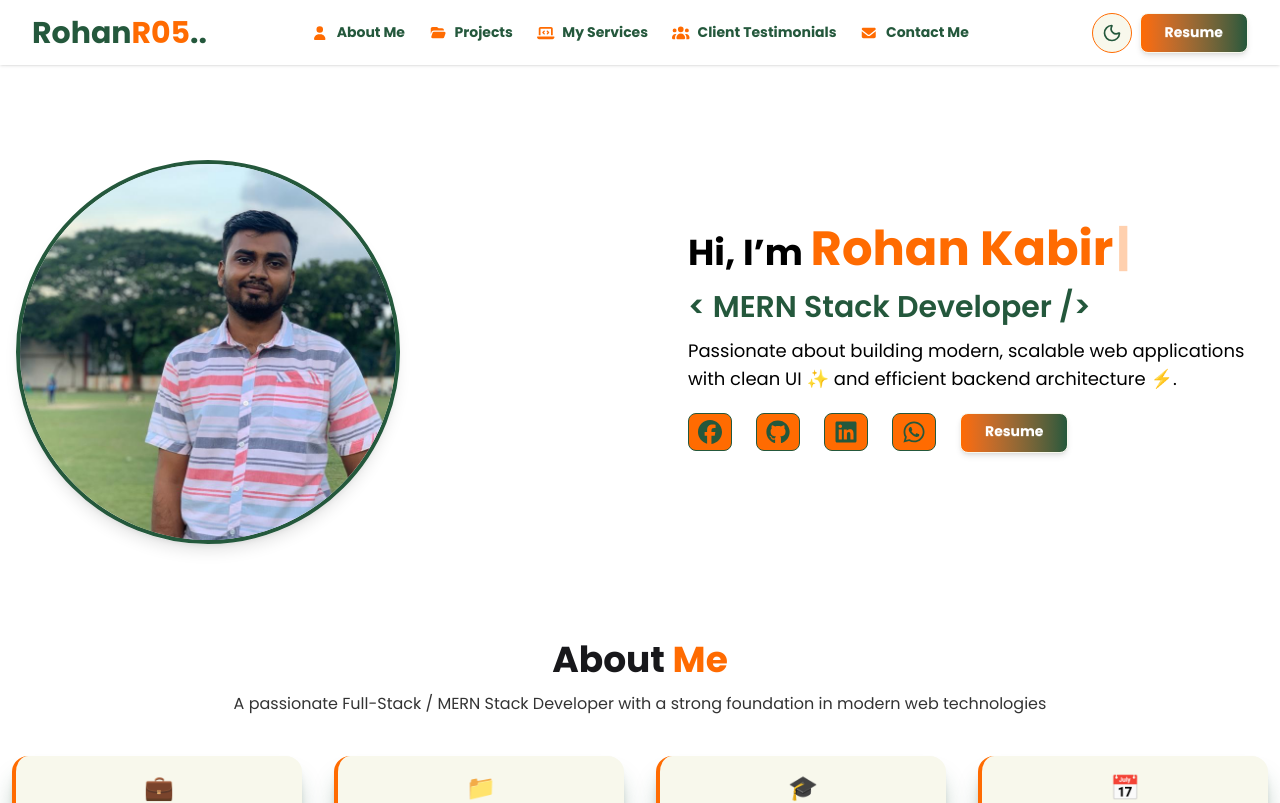
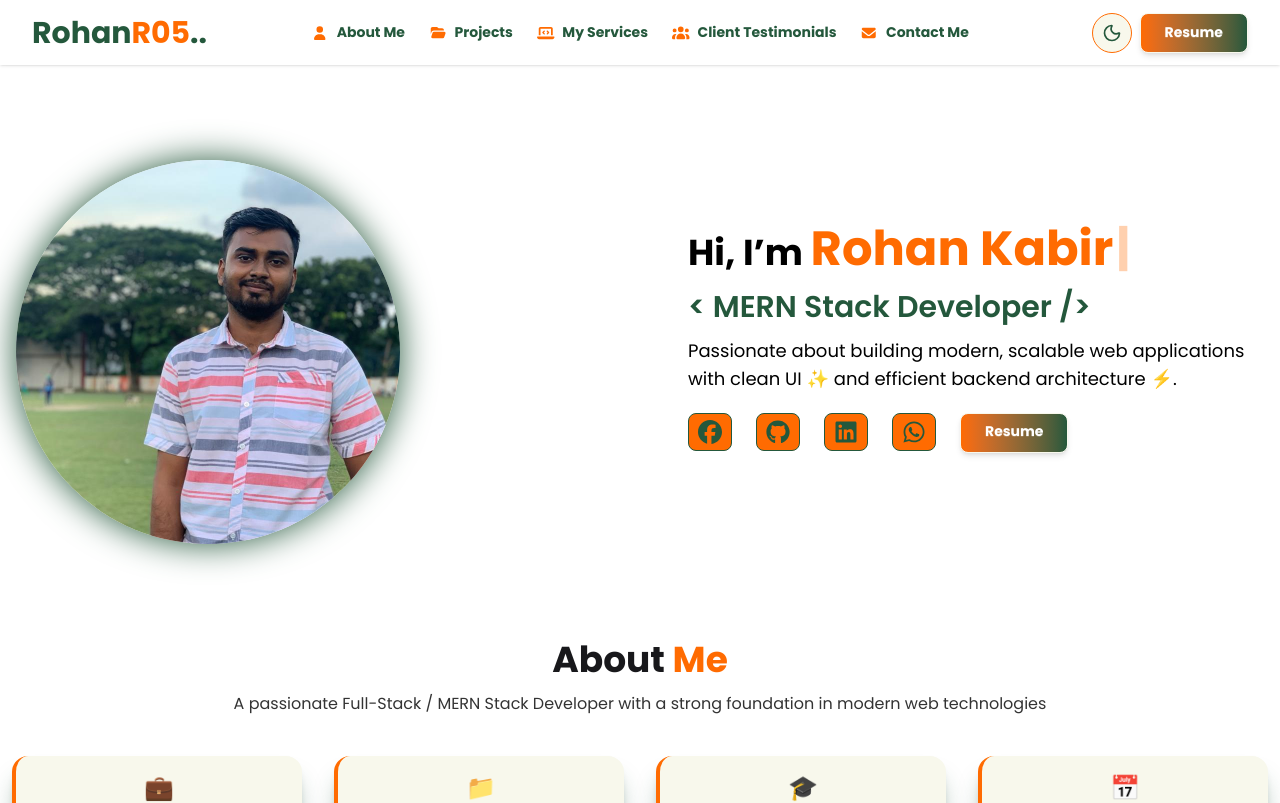
Before and after one commit to RohanR05/protfolio, a React (Vite) app: page / in a window 1280 px wide. Shown: the top 803 px of the page. Built offline with nearby package versions, Linux system fonts and the light colour scheme.

Commit message:
add amination on profile picture

```diff
--- a/src/App.css
+++ b/src/App.css
@@ -35,3 +35,15 @@ body {
 .blink {
   animation: blink 1s infinite;
 }
+@keyframes glowPulse {
+  0%, 100% {
+    box-shadow: 0 0 35px var(--color-primary);
+  }
+  50% {
+    box-shadow: 0 0 35px var(--color-neutral);
+  }
+}
+
+.animate-glowPulse {
+  animation: glowPulse 3s ease-in-out infinite;
+}
--- a/src/components/Home/Banner/Banner.jsx
+++ b/src/components/Home/Banner/Banner.jsx
@@ -14,11 +14,12 @@ const Banner = () => {
       {/* Image */}
 <div className="flex-shrink-0 mb-6 md:mb-0">
   <img
-          className="w-60 h-60 md:w-72 md:h-72 lg:w-96 lg:h-96 object-cover rounded-full border-4 border-primary shadow-lg"
+    className="w-60 h-60 md:w-72 md:h-72 lg:w-96 lg:h-96 object-cover rounded-full animate-glowPulse"
     src={img}
     alt="Profile"
   />
 </div>
+
 
       {/* Text */}
       <div className="md:ml-8 text-center md:text-left max-w-xl">
```
Lines whose indentation alone changed are shown as unchanged.
